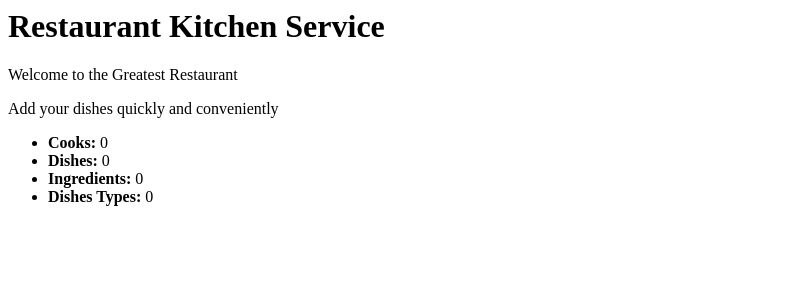
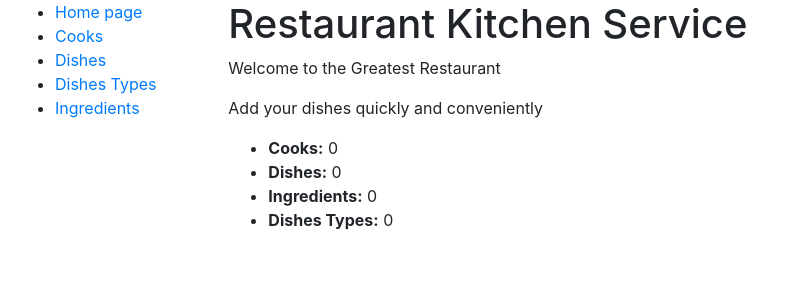
Before and after one commit to maxitoska/restaurant-kitchen-service, a Django app: page / in a window 1280 px wide. Shown: the top 300 px of the page, without its empty margins (0-801 px from the left). Run offline with Django 4.2, Linux system fonts and the light colour scheme; data that the repository does not hold is empty.

Commit message:
Add new urls: dish_types, cooks, ingredients, dishes in pass i use Class-based views, also add same views as CookListView, CooksDetailView for all models, and also add base html file and new includes in directory Templates with 2 files pagination and sidebar

```diff
--- a/kitchen_service/views.py
+++ b/kitchen_service/views.py
@@ -1,4 +1,5 @@
 from django.shortcuts import render
+from django.views import generic
 
 from kitchen_service.models import DishType, Cook, Ingredient, Dish
 
@@ -19,3 +20,39 @@ def index(request):
     }
 
     return render(request, "kitchen_service/index.html", context=context)
+
+
+class DishTypeListView(generic.ListView):
+    model = DishType
+    queryset = DishType.objects.order_by("name")
+    paginate_by = 5
+
+
+class CookListView(generic.ListView):
+    model = Cook
+    paginate_by = 5
+
+
+class CooksDetailView(generic.DetailView):
+    model = Cook
+    paginate_by = 5
+
+
+class IngredientListView(generic.ListView):
+    model = Ingredient
+    paginate_by = 5
+
+
+class IngredientDetailView(generic.DetailView):
+    model = Ingredient
+    paginate_by = 5
+
+
+class DishListView(generic.ListView):
+    model = Dish
+    paginate_by = 5
+
+
+class DishDetailView(generic.DetailView):
+    model = Dish
+    paginate_by = 5
--- a/restaurant/urls.py
+++ b/restaurant/urls.py
@@ -16,8 +16,57 @@ Including another URLconf
 from django.contrib import admin
 from django.urls import path
 
-from kitchen_service.views import index
+from kitchen_service.views import (
+    index,
+    DishTypeListView,
+    CookListView,
+    CooksDetailView,
+    IngredientListView,
+    IngredientDetailView,
+    DishListView,
+    DishDetailView
+)
 
 urlpatterns = [
     path("", index, name="index"),
+    path(
+        "dish_types/",
+        DishTypeListView.as_view(),
+        name="dish-type-list",
+    ),
+
+    path(
+        "cooks/",
+        CookListView.as_view(),
+        name="cook-list",
+    ),
+
+    path(
+        "cooks/<int:pk>/",
+        CooksDetailView.as_view(),
+        name="cooks-detail",
+    ),
+
+    path(
+        "ingredients/",
+        IngredientListView.as_view(),
+        name="ingredient-list",
+    ),
+
+    path(
+        "ingredient/<int:pk>/",
+        IngredientDetailView.as_view(),
+        name="ingredient-detail",
+    ),
+    path(
+        "dishes/",
+        DishListView.as_view(),
+        name="dish-list",
+    ),
+
+    path(
+        "dish/<int:pk>/",
+        DishDetailView.as_view(),
+        name="dish-detail",
+    ),
 ]
--- /dev/null
+++ b/templates/base.html
@@ -0,0 +1,40 @@
+<!DOCTYPE html>
+<html lang="en">
+
+<head>
+  {% block title %}<title>Restaurant kitchen service</title>{% endblock %}
+  <meta charset="utf-8">
+  <meta name="viewport" content="width=device-width, initial-scale=1">
+  <link rel="stylesheet"
+      href="https://cdn.jsdelivr.net/npm/bootstrap@4.5.3/dist/css/bootstrap.min.css"
+      integrity="sha384-TX8t27EcRE3e/ihU7zmQxVncDAy5uIKz4rEkgIXeMed4M0jlfIDPvg6uqKI2xXr2"
+      crossorigin="anonymous">
+  <!-- Add additional CSS in static file -->
+  {% load static %}
+  <link rel="stylesheet" href="{% static 'css/styles.css' %}">
+</head>
+
+<body>
+<div class="container-fluid">
+  <div class="row">
+    <div class="col-sm-2">
+
+      {% block sidebar %}
+        {% include "includes/sidebar.html" %}
+      {% endblock %}
+
+    </div>
+    <div class="col-sm-10 ">
+
+      {% block content %}{% endblock %}
+
+      {% block pagination %}
+        {% include "includes/pagination.html" %}
+      {% endblock %}
+
+    </div>
+  </div>
+</div>
+</body>
+
+</html>
--- /dev/null
+++ b/templates/includes/pagination.html
@@ -0,0 +1,20 @@
+{% if is_paginated %}
+  <ul class="pagination">
+    {% if page_obj.has_previous %}
+      <li class="page-item">
+        <a href="?page={{ page_obj.previous_page_number }}" class="page-link">prev</a>
+      </li>
+
+    {% endif %}
+
+    <li class="page-item active">
+    <span class="page-link">{{ page_obj.number }} of {{ paginator.num_pages }}</span>
+    </li>
+
+    {% if page_obj.has_next %}
+      <li class="page-item">
+        <a href="?page={{ page_obj.next_page_number }}" class="page-link">next</a>
+      </li>
+  </ul>
+    {% endif %}
+{% endif %}
--- /dev/null
+++ b/templates/includes/sidebar.html
@@ -0,0 +1,7 @@
+<ul class="sidebar-nav">
+  <li><a href="{% url "index" %}">Home page</a></li>
+  <li><a href="{% url "cook-list" %}">Cooks</a></li>
+  <li><a href="{% url "dish-list" %}">Dishes</a></li>
+  <li><a href="{% url "dish-type-list"%}">Dishes Types</a></li>
+  <li><a href="{% url "ingredient-list"%}">Ingredients</a></li>
+</ul>
--- a/templates/kitchen_service/index.html
+++ b/templates/kitchen_service/index.html
@@ -1,4 +1,6 @@
-<html lang="en">
+{% extends "base.html" %}
+
+{% block content %}
   <h1>Restaurant Kitchen Service</h1>
   <p>Welcome to the Greatest Restaurant</p>
   <p>Add your dishes quickly and conveniently</p>
@@ -9,4 +11,4 @@
     <li><strong>Ingredients:</strong> {{ num_ingredients }}</li>
     <li><strong>Dishes Types:</strong> {{ num_dish_types }}</li>
   </ul>
-</html>
+{% endblock %}
```
Also changed, not shown: static/css/styles.css (added).
